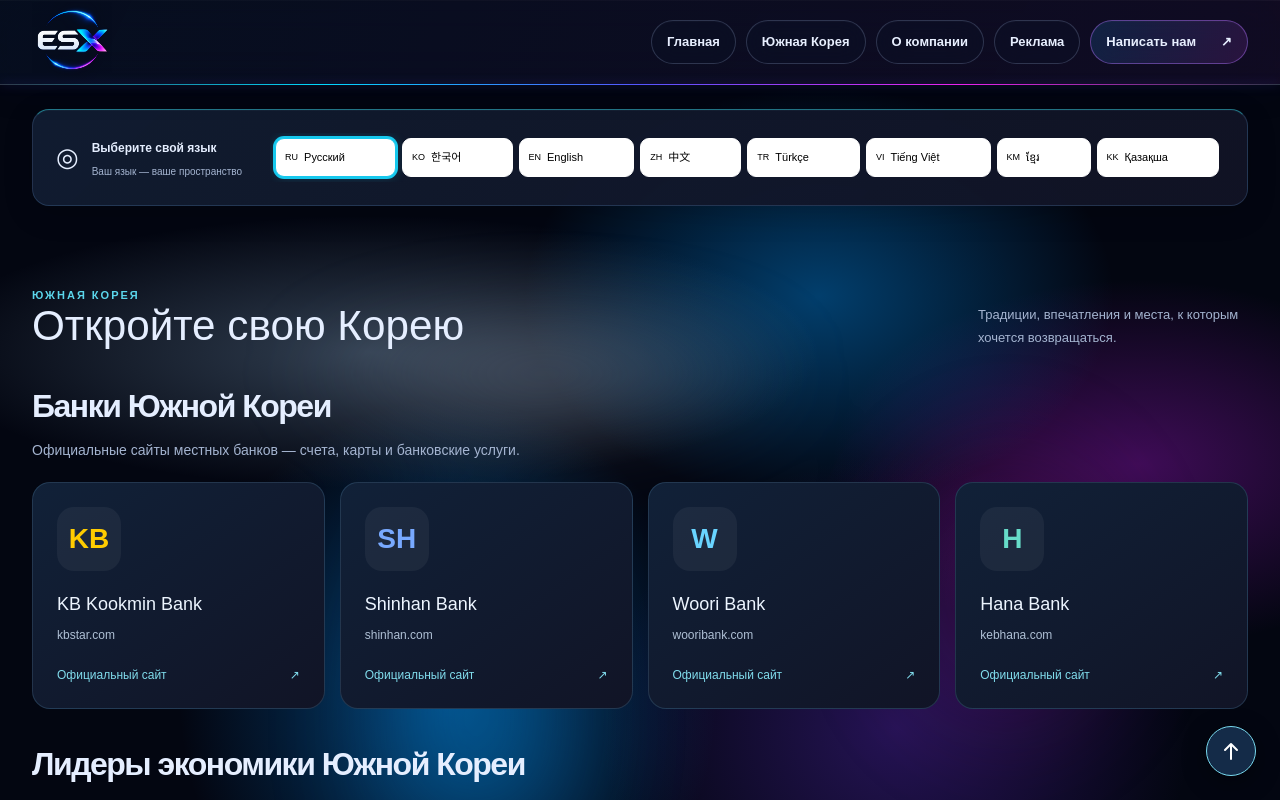
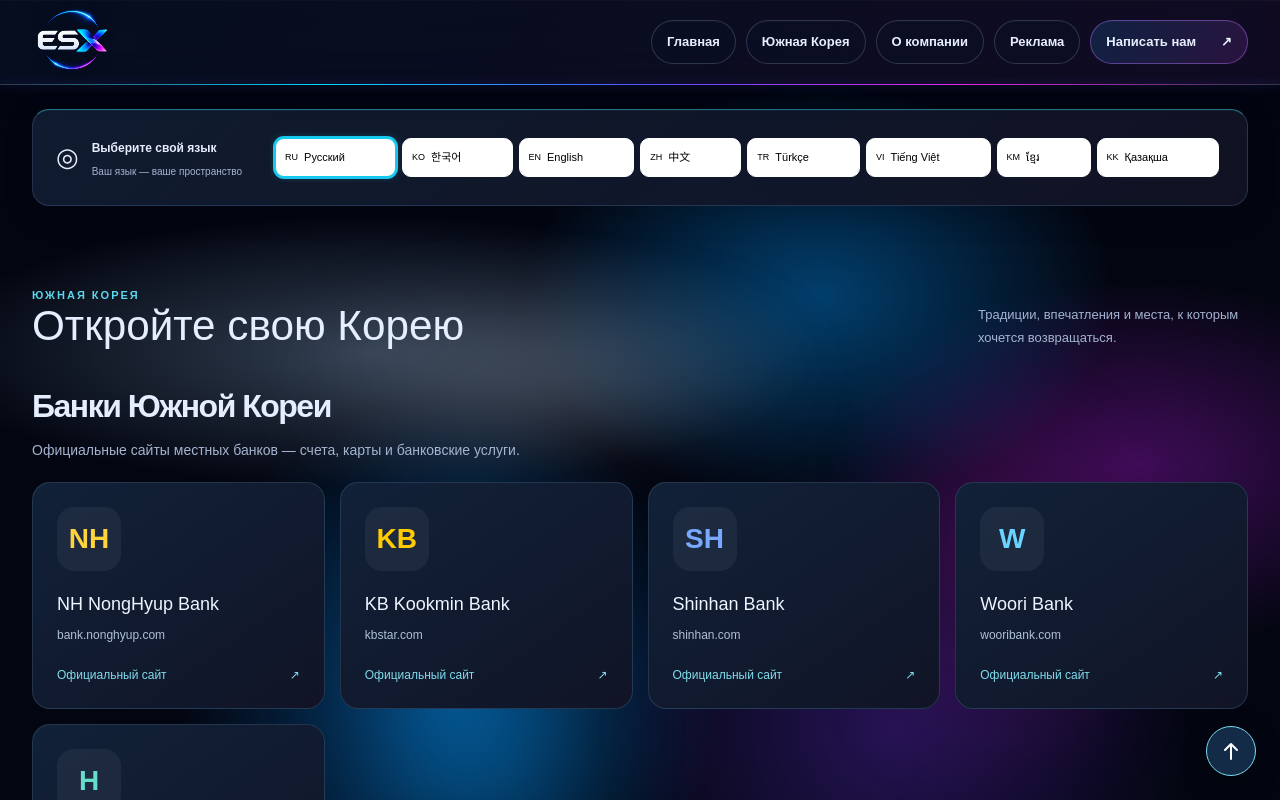
Before and after one commit to evgeniy210688-a11y/esx, a Next.js app: page /korea in a window 1280 px wide. Shown: the top 800 px of the page. Built offline with nearby package versions, Linux system fonts and the light colour scheme.

Commit message:
List NH NongHyup Bank first

```diff
--- a/app/design/KoreaEconomy.tsx
+++ b/app/design/KoreaEconomy.tsx
@@ -11,6 +11,7 @@ const labels: Record<Language, string[]> = {
   kk: ['Оңтүстік Корея банктері', 'Шоттар, карталар және банк қызметтері туралы жергілікті банктердің ресми сайттары.', 'Оңтүстік Корея экономикасының көшбасшылары', 'Samsung, Kia, Hyundai және LG — Оңтүстік Корея экономикасының жетекші компаниялары. Олардың электроникасы, көліктері мен технологиялары бүкіл әлемге танымал.', 'Ресми сайт'],
 };
 const banks = [
+  { name: 'NH NongHyup Bank', mark: 'NH', color: '#ffd33d', url: 'https://bank.nonghyup.com/' },
   { name: 'KB Kookmin Bank', mark: 'KB', color: '#ffcc00', url: 'https://www.kbstar.com/' },
   { name: 'Shinhan Bank', mark: 'SH', color: '#78a9ff', url: 'https://www.shinhan.com/' },
   { name: 'Woori Bank', mark: 'W', color: '#69d4ff', url: 'https://www.wooribank.com/' },
```
